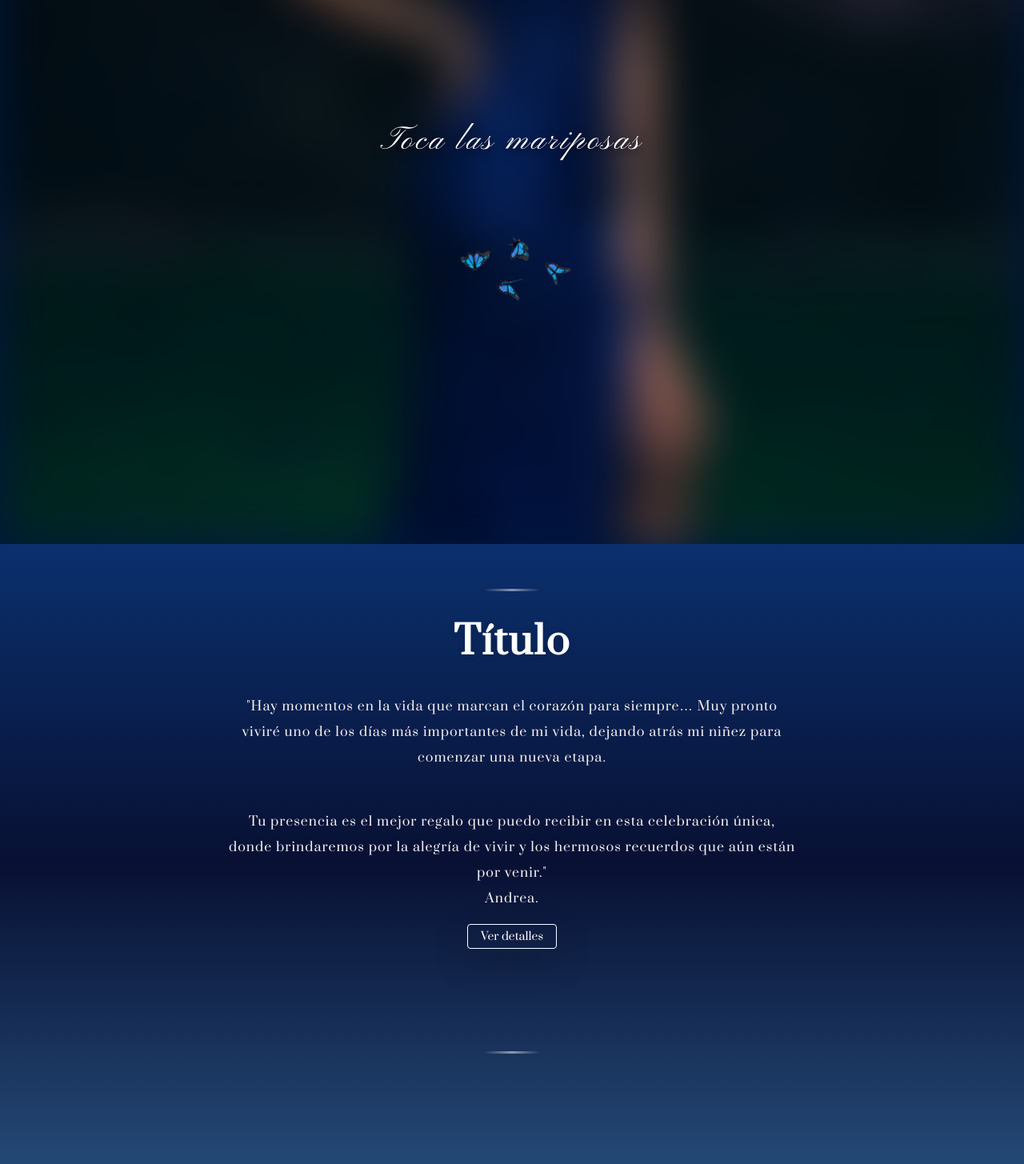
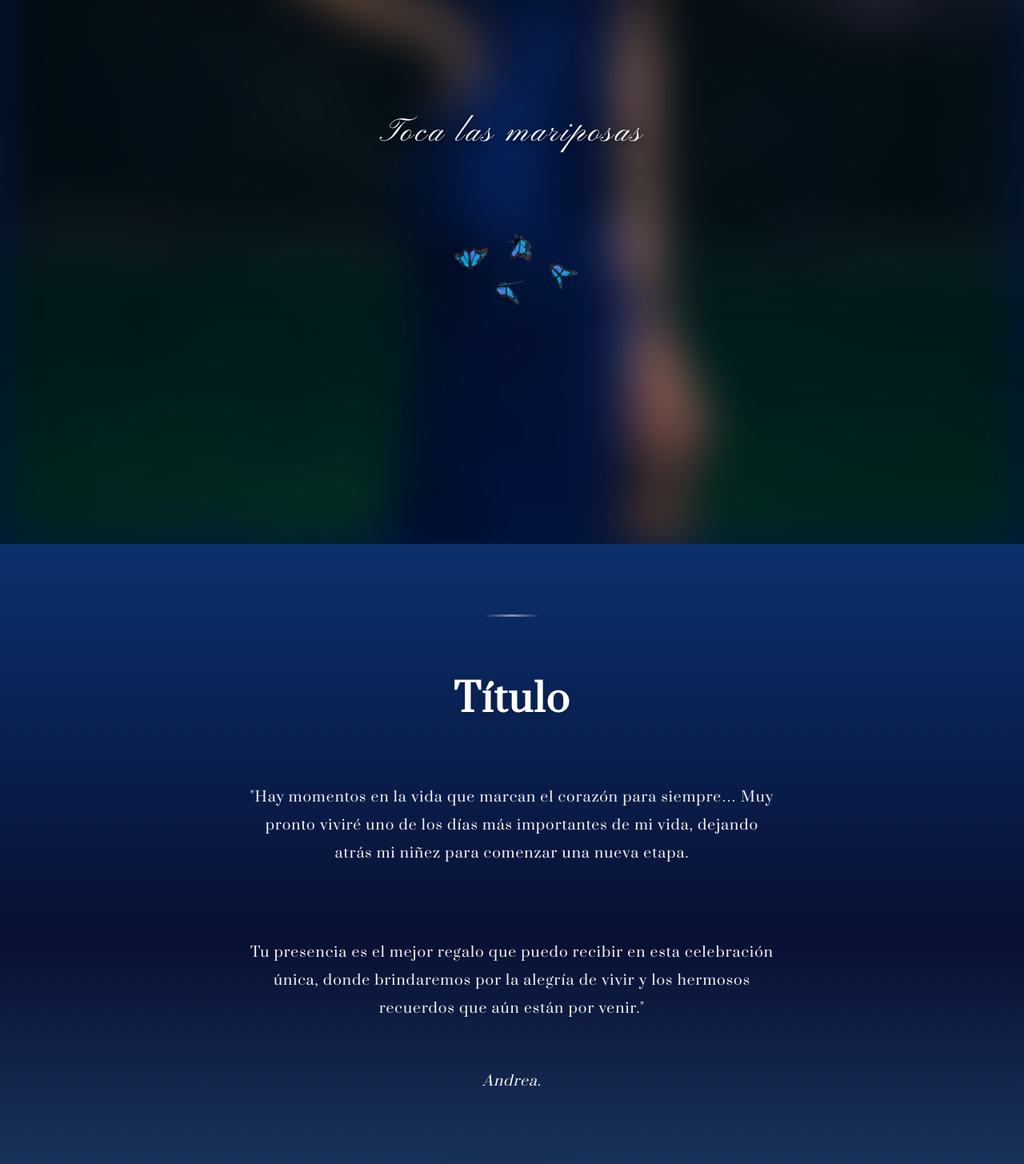
Before and after one commit to AlejandroBermudez90s/Andrea-15, a React (Vite) app: page /#atrapado in a window 1280 px wide. Shown: the part 120-1575 px from the top of the page at 80% size. Built offline with nearby package versions, Linux system fonts and the light colour scheme; a web font is replaced by a local one.

Commit message:
portada corregida

```diff
--- a/src/componentes/Cabecera/Cabecera.css
+++ b/src/componentes/Cabecera/Cabecera.css
@@ -1,5 +1,5 @@
 /* ============================================
-    CABECERA - HERO SECTION
+   CABECERA - HERO SECTION
    ============================================ */
 
 .cabecera {
@@ -9,7 +9,7 @@
 
     display: flex;
     flex-direction: column;
-    justify-content: space-between;
+    justify-content: center;
     align-items: center;
 
     margin: 0;
@@ -34,18 +34,17 @@
     background-size: cover;
     background-position: center;
     background-repeat: no-repeat;
-    filter: blur(30px); /* Blur inicial */
+    filter: blur(30px);
     transition: filter 2s ease-out;
     z-index: 0;
 }
 
-/* Cuando se hace clic - quita el blur */
 .cabecera.focused::before {
     filter: blur(0px);
 }
 
 /* ============================================
-    INTRO OVERLAY - MARIPOSA
+   INTRO OVERLAY - MARIPOSA
    ============================================ */
 
 .intro-overlay {
@@ -71,13 +70,12 @@
     }
 }
 
-/* Texto "Toca la mariposa" - SIN BLUR */
 .intro-text {
     font-family: "Pinyon Script", cursive;
-    font-size: 2.5em !important;
+    font-size: 2.5rem;
     color: rgba(255, 255, 255, 1);
     margin-bottom: 3rem;
-		letter-spacing: 0.2rem;
+    letter-spacing: 0.2rem;
     text-shadow: 0 4px 12px rgba(0, 0, 0, 0.8);
     animation: pulse 3s ease-in-out infinite;
 }
@@ -93,10 +91,9 @@
     }
 }
 
-/* Mariposa - SIN BLUR - animación de giro lento */
 .butterfly {
-    width: 1em;
-    height: 1em;
+    width: 150px;
+    height: 150px;
     cursor: pointer;
     filter: drop-shadow(0 8px 24px rgba(0, 0, 0, 0.6));
     animation: rotateButterfly 20s linear infinite;
@@ -117,7 +114,7 @@
 }
 
 /* ============================================
-    CONTENIDO PRINCIPAL - TRANSICIÓN ELEGANTE
+   CONTENIDO PRINCIPAL - FLEXBOX LIMPIO
    ============================================ */
 
 .main-content {
@@ -126,12 +123,15 @@
     display: flex;
     flex-direction: column;
     justify-content: space-between;
+    align-items: center;
+    padding: 10vh 5vw; /* Padding seguro */
     opacity: 0;
     transform: translateY(40px);
     pointer-events: none;
     transition: opacity 4s ease-out 1s, transform 3s ease-out 1s;
     position: relative;
     z-index: 10;
+    box-sizing: border-box;
 }
 
 .main-content.visible {
@@ -140,12 +140,25 @@
     pointer-events: all;
 }
 
+/* Contenedor del nombre - centrado */
 .texto {
-    margin-top: 30vh;
+    flex: 1;
+    display: flex;
+    align-items: center;
+    justify-content: center;
+}
+
+/* Contenedor del botón - abajo */
+.boton {
+    flex-shrink: 0;
+    display: flex;
+    flex-direction: column;
+    align-items: center;
+    gap: 1rem;
 }
 
 /* ============================================
-    TIPOGRAFÍA RESPONSIVE CON VW
+   TIPOGRAFÍA RESPONSIVE
    ============================================ */
 
 .andrea {
@@ -163,41 +176,98 @@
     font-weight: 400;
     font-style: normal;
     font-size: 5vw;
+    margin: 0.5rem 0;
     line-height: 1.2;
     max-width: 95vw;
 }
 
 /* ============================================
-    BOTÓN
+   BOTÓN
    ============================================ */
 
-.btn-outline-light {
+.btn {
     transition: all 0.4s ease;
     border-width: 0px;
+    background: transparent;
     color: white !important;
-    border-color: white !important;
 }
 
-.btn-outline-light:hover {
-    background-color: rgba(255, 255, 255, 0.2) !important;
-    color: white !important;
+.btn:hover {
     transform: translateY(-3px);
-    box-shadow: 0 10px 20px rgba(255, 255, 255, 0.2) !important;
-    border-color: white !important;
 }
 
-.btn-outline-light:active {
+.btn:active {
     transform: translateY(-1px);
 }
 
+/* Icono de flecha */
+.bi-chevron-down {
+    color: #ffffff;
+    font-size: 8vw !important;
+    display: inline-block;
+    animation: flotarSuave 2s ease-in-out infinite;
+    filter: drop-shadow(0 0 5px rgba(2, 1, 104, 0.3));
+}
+
+@keyframes flotarSuave {
+    0% {
+        transform: translateY(0);
+        opacity: 0.6;
+    }
+    50% {
+        transform: translateY(8px);
+        opacity: 1;
+    }
+    100% {
+        transform: translateY(0);
+        opacity: 0.6;
+    }
+}
+
 /* ============================================
-    RESPONSIVE
+   RESPONSIVE
    ============================================ */
 
-/* Móviles pequeños */
-@media (max-width: 375px) {
+/* Móviles pequeños y medianos (incluye Redmi Note 12 Pro 5G) */
+@media (max-width: 768px) {
+    .main-content {
+        padding: 8vh 3vw 5vh; /* Menos padding arriba y abajo */
+    }
+
     .intro-text {
         font-size: 2rem;
+    }
+
+    .butterfly {
+        width: 120px;
+        height: 120px;
+    }
+
+    .andrea {
+        font-size: 20vw;
+        margin-top: -70vh !important;
+    }
+
+    .andrea2 {
+        font-size: 13vw;
+        margin: 1rem 0;
+        margin-bottom: -20vh !important;
+    }
+
+    .bi-chevron-down {
+        font-size: 1.8rem;
+    }
+}
+
+/* Móviles muy pequeños */
+@media (max-width: 375px) {
+    .main-content {
+        padding: 5vh 2vw 3vh;
+    }
+
+    .intro-text {
+        font-size: 1.75rem;
+        margin-bottom: 2rem;
     }
 
     .butterfly {
@@ -205,103 +275,44 @@
         height: 100px;
     }
 
-    .texto {
-        margin-top: 2vh;
-    }
-
-
-    .boton {
-        margin-bottom: 1vh;
-        margin-top: 0px !important;
-    }
-
     .andrea {
-        font-size: 16vw;
-        margin-top: 1rem;
+        font-size: 20vw;
     }
 
     .andrea2 {
-        position: absolute;
-        font-size: 12vw;
-        margin-left: 2.5em !important;
-		margin-top: 35rem;
-        margin-bottom: 0px !important;
-    }
-}
-
-/* Móviles normales */
-@media (min-width: 376px) and (max-width: 768px) {
-    .intro-text {
-        font-size: 2.5rem;
+        font-size: 10vw;
     }
 
-    .butterfly {
-        width: 120px;
-        height: 120px;
-    }
-
-    .texto {
-        margin-top: 4vh;
-    }
-
-    .boton {
-        margin-bottom: 2vh;
-        margin-top: 0px !important;
-    }
-
-    .andrea {
-        font-size: 16vw;
-    }
-
-    .andrea2 {
-        position: absolute;
-        font-size: 12vw;
-        margin-left: 2.5em !important;
-		margin-top: 85vh;
-        margin-bottom: 0px !important;
+    .bi-chevron-down {
+        font-size: 1.5rem;
     }
 }
 
 /* Tablets */
 @media (min-width: 769px) and (max-width: 1024px) {
+    .main-content {
+        padding: 10vh 5vw;
+    }
 
     .butterfly {
-        width: 10em;
-        height: 10em;
-    }
-
-    .texto {
-        margin-top: 2vh;
-    }
-
-    .boton {
-        margin-bottom: 5vh;
+        width: 150px;
+        height: 150px;
     }
 
     .andrea {
-        font-size: 16vw;
+        font-size: 14vw;
     }
 
     .andrea2 {
-        font-size: 10vw;
-				margin-top: 90vw;
+        font-size: 6vw;
     }
 }
 
 /* Desktops pequeños */
 @media (min-width: 1025px) and (max-width: 1440px) {
     .butterfly {
-        width: 10em;
-        height: 10em;
-    }
-
-
-    .texto {
-        margin-top: 32vh;
-    }
-
-    .boton {
-        margin-bottom: 16vh;
+        width: 180px;
+        height: 180px;
     }
 
     .andrea {
@@ -316,16 +327,8 @@
 /* Desktops grandes */
 @media (min-width: 1441px) {
     .butterfly {
-        width: 10em;
-        height: 10em;
-    }
-
-    .texto {
-        margin-top: 35vh;
-    }
-
-    .boton {
-        margin-bottom: 18vh;
+        width: 200px;
+        height: 200px;
     }
 
     .andrea {
@@ -336,33 +339,3 @@
         font-size: 4rem;
     }
 }
-
-/* Estilo para el icono de la flecha */
-.bi-chevron-down {
-    color: #ffffff;             /* Blanco puro */
-    font-size: 1.5rem;          /* Tamaño elegante, ni muy grande ni muy pequeño */
-    display: inline-block;      /* Necesario para que la animación funcione bien */
-    font-weight: 100 !important; /* Intentamos forzar que sea fina */
-
-    /* Aplicamos la animación suave */
-    animation: flotarSuave 3s ease-in-out infinite;
-
-    /* Un ligero resplandor para que no se pierda en fondos oscuros */
-    filter: drop-shadow(0 0 5px rgba(2, 1, 104, 0.3));
-}
-
-/* Definición de la animación "Flotar" */
-@keyframes flotarSuave {
-    0% {
-        transform: translateY(0);
-        opacity: 0.6; /* Un poco transparente al inicio */
-    }
-    50% {
-        transform: translateY(5px); /* Baja suavemente */
-        opacity: 1;    /* Se ilumina al bajar */
-    }
-    100% {
-        transform: translateY(0);
-        opacity: 0.6; /* Vuelve a subir y atenuarse */
-    }
-}
--- a/src/componentes/TextoIntroduccion/TextoIntroduccion.css
+++ b/src/componentes/TextoIntroduccion/TextoIntroduccion.css
@@ -9,7 +9,7 @@
 
 .fuenteParrafo {
     font-family: "Prata", serif !important;
-    font-size: 1rem !important; /* !important para sobrescribir Bootstrap */
+    font-size: 1rem !important;
     color: #f3f1f1 !important;
     text-align: center;
     line-height: 2 !important;
@@ -17,10 +17,13 @@
     text-transform: none;
 }
 
-/* Sobrescribir específicamente Bootstrap .lead */
 .lead.fuenteParrafo {
     font-size: 1rem !important;
 }
+
+/* ============================================
+   SECCIÓN - FLEXBOX LIMPIO
+   ============================================ */
 
 .detalles-section {
     background: linear-gradient(180deg,
@@ -28,17 +31,37 @@
             #081033 50%,
             #264c79 100%);
     min-height: 100vh;
+    display: flex;
+    flex-direction: column;
+    justify-content: center;
+    align-items: center;
     position: relative;
+    padding: 5vh 0; /* Padding vertical seguro */
+}
+
+.container-fluid {
+    width: 100%;
+    max-width: 100%;
+}
+
+.section-header {
+    display: flex;
+    flex-direction: column;
+    justify-content: center;
+    align-items: center;
+    gap: 1.5rem; /* Espaciado consistente entre elementos */
 }
 
 /* Header */
 .section-header h2 {
     color: #ffffff;
     text-shadow: 0 2px 8px rgba(0, 0, 0, 0.15);
+    margin: 0;
 }
 
 .section-header p {
     color: rgba(255, 255, 255, 0.85);
+    margin: 0;
 }
 
 /* Líneas decorativas */
@@ -46,12 +69,20 @@
     width: 70px;
     height: 3px;
     background: linear-gradient(90deg, transparent, #ffffff, transparent);
-    margin: 0.5em auto 0;
+    margin: 0;
     border-radius: 2px;
 }
 
+/* Firma */
+.firma {
+    font-style: italic;
+    margin-top: 1rem !important;
+}
+
 /* Botón */
-
+.boton {
+    margin-top: 2rem !important; /* Espaciado relativo, no absoluto */
+}
 
 .btn-outline-light {
     transition: all 0.4s ease;
@@ -69,141 +100,181 @@
 }
 
 /* ============================================
-    RESPONSIVE
+   ANIMACIONES
    ============================================ */
 
+.animar {
+    opacity: 0;
+    transform: translateY(40px);
+    transition: all 1s ease;
+}
+
+.animar.visible {
+    opacity: 1;
+    transform: translateY(0);
+}
+
+.delay-1 { transition-delay: 0.3s; }
+.delay-2 { transition-delay: 0.6s; }
+.delay-3 { transition-delay: 0.9s; }
+
+/* ============================================
+   RESPONSIVE
+   ============================================ */
+
+/* Móviles muy pequeños (iPhone SE, etc) */
+@media (max-width: 380px) {
+    .detalles-section {
+        padding: 3vh 0;
+    }
+
+    .section-header {
+        gap: 1rem;
+    }
+
+    .section-header h2 {
+        font-size: 1.5rem !important;
+    }
+
+    .fuente {
+        font-size: 0.9em !important;
+    }
+
+    .fuenteParrafo,
+    .lead.fuenteParrafo {
+        font-size: 0.85rem !important;
+        line-height: 1.6 !important;
+        padding: 0 1rem !important;
+        letter-spacing: 0.3px !important;
+    }
+
+    .firma {
+        margin-top: 0.5rem !important;
+    }
+
+    .boton {
+        margin-top: 1.5rem !important;
+    }
+
+    .decorative-line {
+        width: 40px;
+        height: 2px;
+    }
+}
+
 /* Móviles pequeños */
-@media (max-width: 576px) {
+@media (min-width: 381px) and (max-width: 576px) {
+    .detalles-section {
+        padding: 4vh 0;
+    }
+
+    .section-header {
+        gap: 1.25rem;
+    }
+
     .section-header h2 {
         font-size: 1.75rem !important;
     }
 
     .fuente {
         font-size: 1em !important;
-        letter-spacing: 1.5px !important;
     }
 
     .fuenteParrafo,
     .lead.fuenteParrafo {
-        font-size: 1em !important;
-        padding: 0 1em;
-        line-height: 1.8 !important;
+        font-size: 0.9rem !important;
+        padding: 0 1.5rem !important;
+        line-height: 1.7 !important;
         letter-spacing: 0.5px !important;
+    }
+
+    .firma {
+        margin-top: 0.75rem !important;
+    }
+
+    .boton {
+        margin-top: 1.75rem !important;
     }
 
     .decorative-line {
         width: 50px;
         height: 2px;
-        margin-top: 0.3em;
-    }
-
-    .firma{
-        margin-top: 4em;
-    }
-
-    .boton{
-        margin-top: 14em !important;
-    }
-
-}
-
-@media (max-width: 380px) {
-    /* Reducimos el espaciado general del contenedor */
-    .container-fluid.py-5 {
-        padding-top: 2rem !important;
-        padding-bottom: 2rem !important;
-    }
-
-    /* Título principal más compacto */
-    .section-header h2 {
-        font-size: 1.5rem !important;
-        margin-bottom: 0.5rem !important;
-    }
-
-    /* El texto de los párrafos necesita respirar pero ocupar menos espacio vertical */
-    .fuenteParrafo,
-    .lead.fuenteParrafo {
-        font-size: 0.85rem !important;
-        line-height: 1.5 !important; /* Bajamos de 2 a 1.5 para que no ocupe tanto */
-        letter-spacing: 0.5px !important;
-        padding: 0 0.5rem !important;
-    }
-
-    /* Reducimos los márgenes de los elementos que empujan el contenido hacia abajo */
-    .section-header {
-        margin-bottom: 1.5rem !important;
-    }
-
-    /* Ajuste para los márgenes que mencionaste en tu código */
-    .firma {
-        margin-top: 1.5rem !important; /* Antes era 4em */
-    }
-
-    .boton {
-        margin-top: 9rem !important; /* Antes era 12em, esto es lo que está rompiendo el diseño en iPhone SE */
-    }
-
-    /* Línea decorativa más discreta */
-    .decorative-line {
-        width: 40px;
-        margin-top: 0.2em;
     }
 }
 
-/* Móviles normales */
+/* Móviles normales (incluye Redmi Note 12 Pro 5G) */
 @media (min-width: 577px) and (max-width: 768px) {
+    .detalles-section {
+        padding: 5vh 0;
+    }
+
+    .section-header {
+        gap: 1.5rem;
+    }
+
     .section-header h2 {
         font-size: 2rem !important;
     }
 
     .fuente {
         font-size: 1.1em !important;
-        letter-spacing: 1.5px !important;
     }
 
     .fuenteParrafo,
     .lead.fuenteParrafo {
-        font-size: 0.85em !important;
-        padding: 0 1.5em;
-        line-height: 1.9 !important;
+        font-size: 0.95rem !important;
+        padding: 0 2rem !important;
+        line-height: 1.8 !important;
+    }
+
+    .firma {
+        margin-top: 1rem !important;
+    }
+
+    .boton {
+        margin-top: 2rem !important;
     }
 
     .decorative-line {
         width: 60px;
         height: 2px;
-        margin-top: 0.4em;
     }
 }
 
-/* Tablets y dispositivos como Samsung Galaxy S20+ (769px - 1024px) */
+/* Tablets (769px - 1024px) */
 @media (min-width: 769px) and (max-width: 1024px) {
+    .section-header {
+        gap: 2rem;
+    }
+
     .section-header h2 {
         font-size: 2.5rem !important;
     }
 
     .fuente {
         font-size: 1.2em !important;
-        letter-spacing: 1.5px !important;
     }
 
     .fuenteParrafo,
     .lead.fuenteParrafo {
-        font-size: 0.95em !important;
-        padding: 0 2em;
-        line-height: 1.95 !important;
+        font-size: 1rem !important;
+        padding: 0 3rem !important;
+        line-height: 1.9 !important;
         max-width: 90%;
-        margin: 0 auto;
     }
 
     .decorative-line {
         width: 70px;
         height: 3px;
-        margin-top: 0.5em;
     }
 }
 
-/* Tablets grandes y laptops pequeñas */
+/* Laptops pequeñas */
 @media (min-width: 1025px) and (max-width: 1440px) {
+    .section-header {
+        gap: 2.5rem;
+    }
+
     .section-header h2 {
         font-size: 3rem !important;
     }
@@ -214,16 +285,19 @@
 
     .fuenteParrafo,
     .lead.fuenteParrafo {
-        font-size: 1em !important;
-        padding: 0 2.5em;
+        font-size: 1.1rem !important;
+        padding: 0 4rem !important;
         line-height: 2 !important;
         max-width: 85%;
-        margin: 0 auto;
     }
 }
 
 /* Desktop grande */
 @media (min-width: 1441px) {
+    .section-header {
+        gap: 3rem;
+    }
+
     .section-header h2 {
         font-size: 3.5rem !important;
     }
@@ -234,27 +308,9 @@
 
     .fuenteParrafo,
     .lead.fuenteParrafo {
-        font-size: 1.1em !important;
-        padding: 0 3em;
+        font-size: 1.2rem !important;
+        padding: 0 5rem !important;
         line-height: 2 !important;
         max-width: 80%;
-        margin: 0 auto;
     }
 }
-
-.animar {
-    opacity: 0;
-    transform: translateY(40px);
-    transition: all 1s ease;
-}
-
-/* Cuando se activa */
-.animar.visible {
-    opacity: 1;
-    transform: translateY(0);
-}
-
-/* delays */
-.delay-1 { transition-delay: 0.3s; }
-.delay-2 { transition-delay: 0.6s; }
-.delay-3 { transition-delay: 0.9s; }
```
